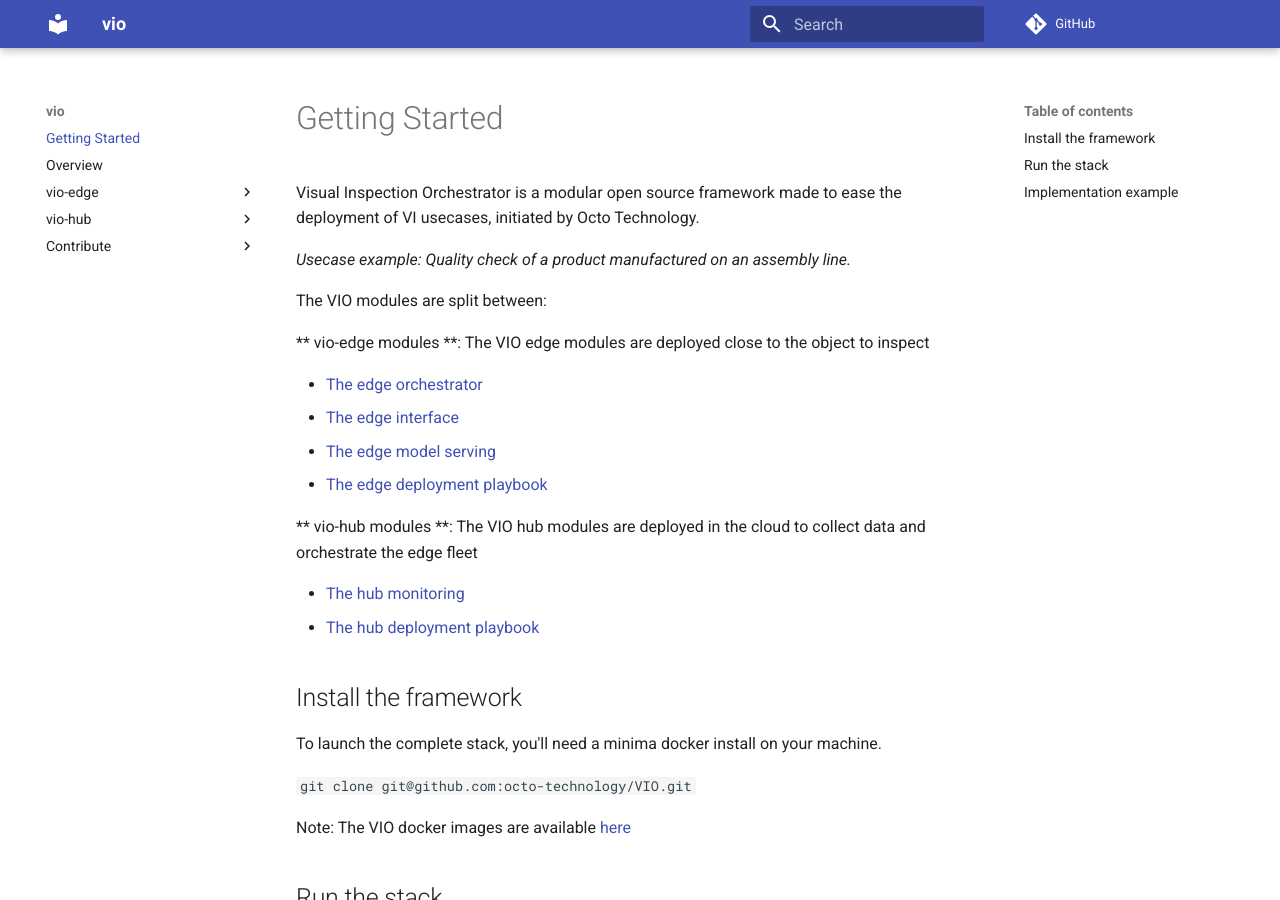
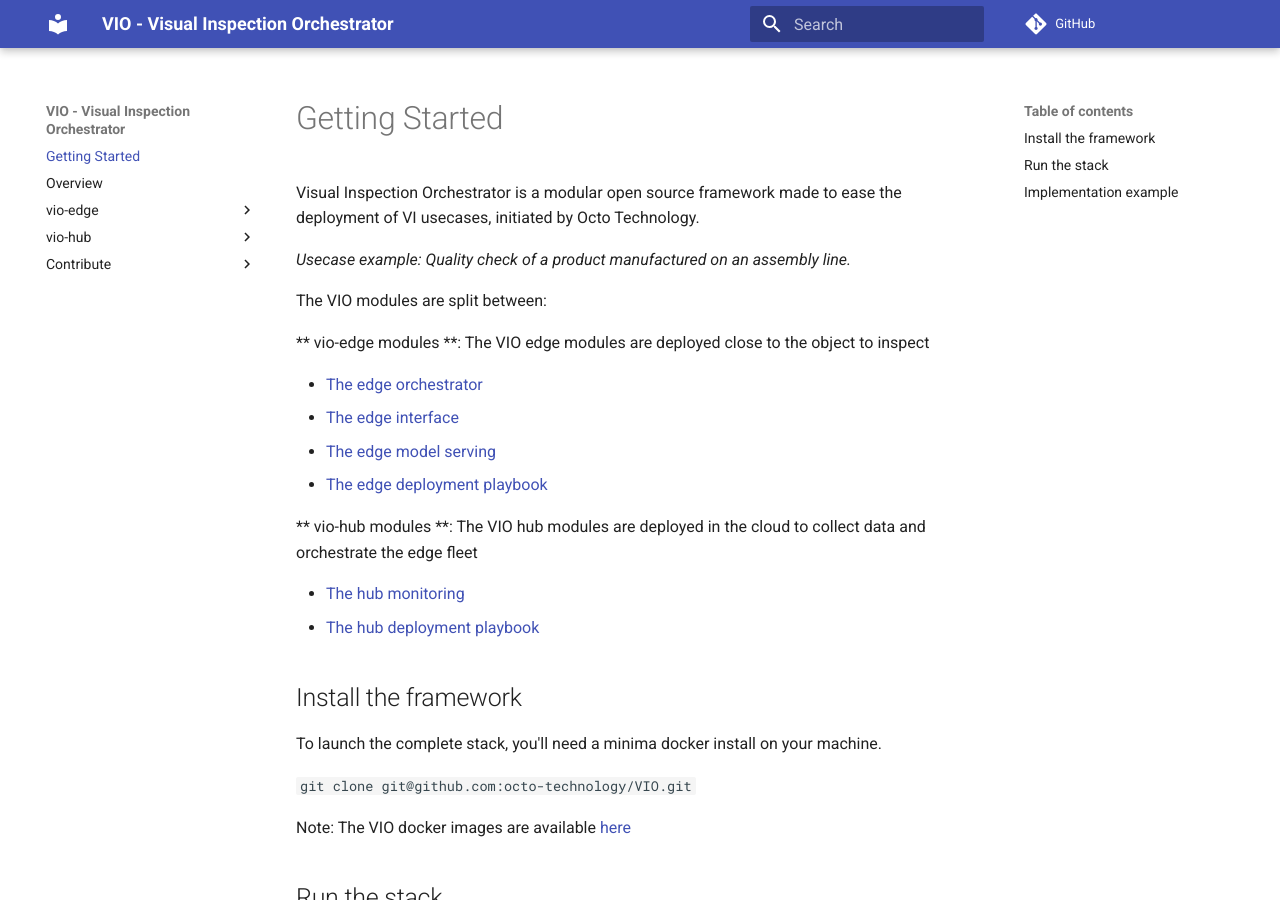
Before and after one commit to octo-technology/VIO, an MkDocs documentation site: the page built from docs/index.md, in a window 1280 px wide and 900 px high. Built offline with MkDocs 1.6.1 and Material for MkDocs 9.7.7, drawn with Linux system fonts in a browser that asks for light colours; comment, search, counter and statistics services are not loaded.

```diff
--- a/mkdocs.yaml
+++ b/mkdocs.yaml
@@ -1,5 +1,5 @@
-site_name: vio
-site_url: https://github.com/octo-technology/VIO
+site_name: VIO - Visual Inspection Orchestrator
+site_url: https://github.com/octo-technology/vio
 repo_url: https://github.com/octo-technology/VIO
 theme:
   name: material
```
Also changed, not shown: README.md (+2 -2 lines).
